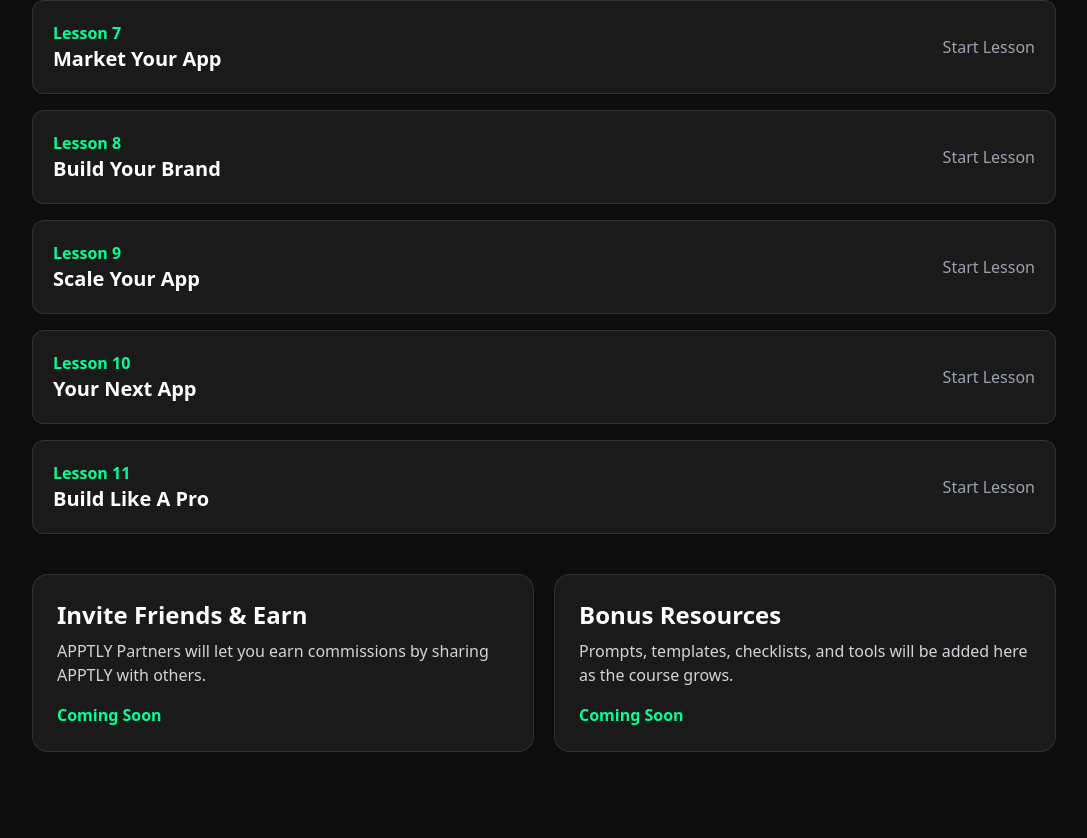
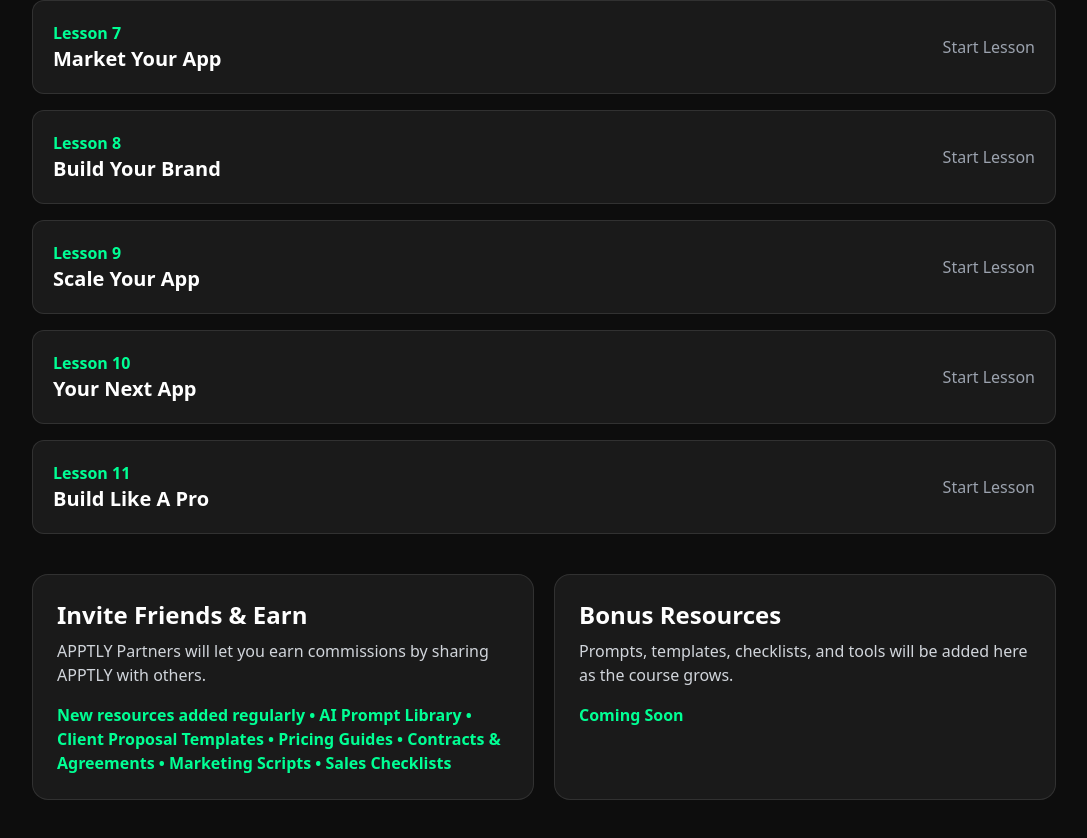
Before and after one commit to myapptly/apptly-website, a Next.js app: page /dashboard in a window 1280 px wide. Shown: the part 2131-2969 px from the top of the page, without its empty margins (96-1183 px from the left). Before the commit the page ends 2923 px from the top, so only its background shows below. Built offline with nearby package versions, Linux system fonts and the light colour scheme.

Commit message:
Update page

```diff
--- a/app/dashboard/page.tsx
+++ b/app/dashboard/page.tsx
@@ -99,7 +99,14 @@ export default function Dashboard() {
             <p className="text-gray-300">
               APPTLY Partners will let you earn commissions by sharing APPTLY with others.
             </p>
-            <p className="text-[#00FF94] font-bold mt-4">Coming Soon</p>
+            <p className="text-[#00FF94] font-bold mt-4">New resources added regularly
+• AI Prompt Library
+• Client Proposal Templates
+• Pricing Guides
+• Contracts & Agreements
+• Marketing Scripts
+• Sales Checklists
+            </p>
           </div>
 
           <div className="bg-[#1A1A1A] border border-white/10 rounded-2xl p-6">
```
